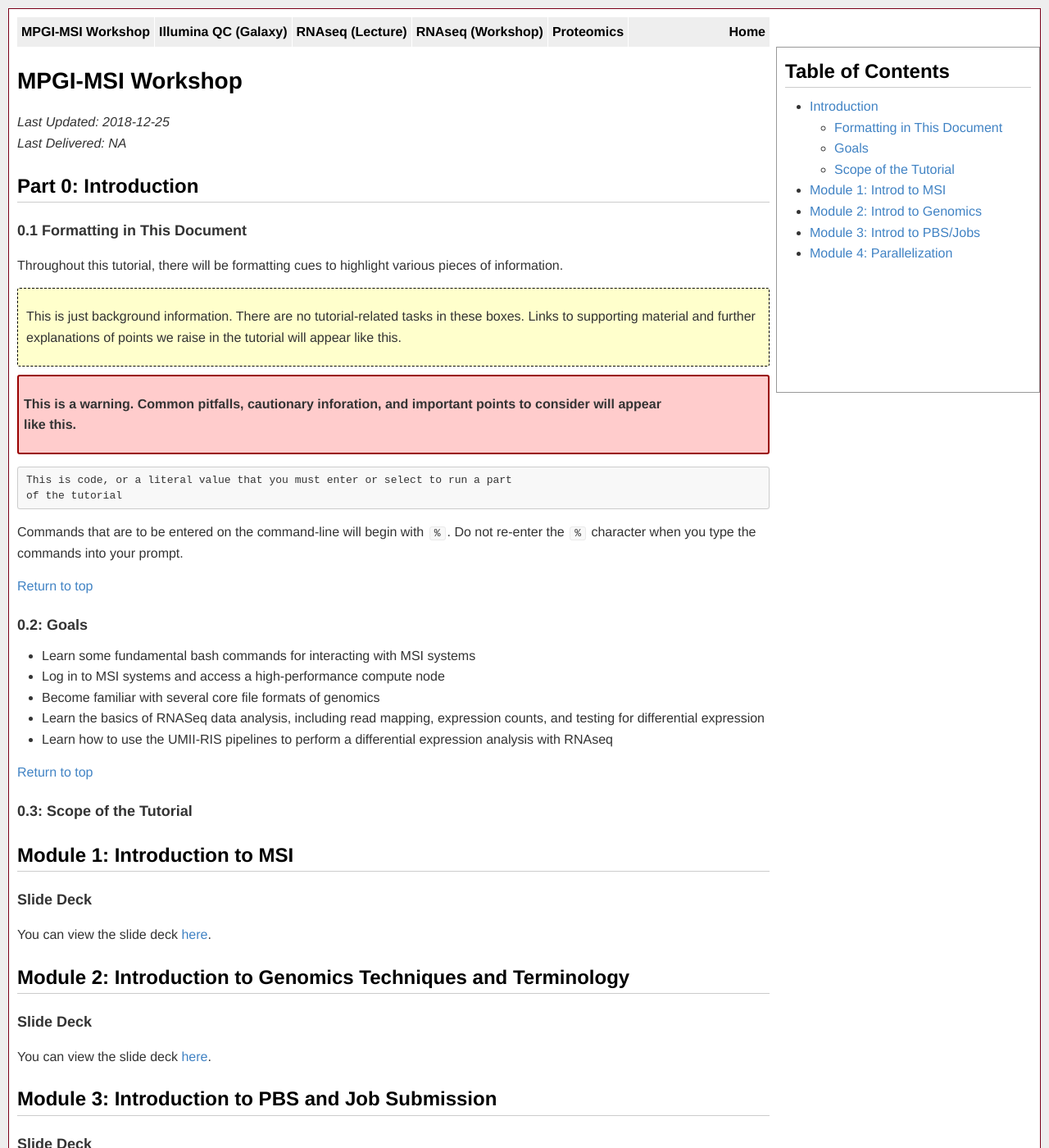
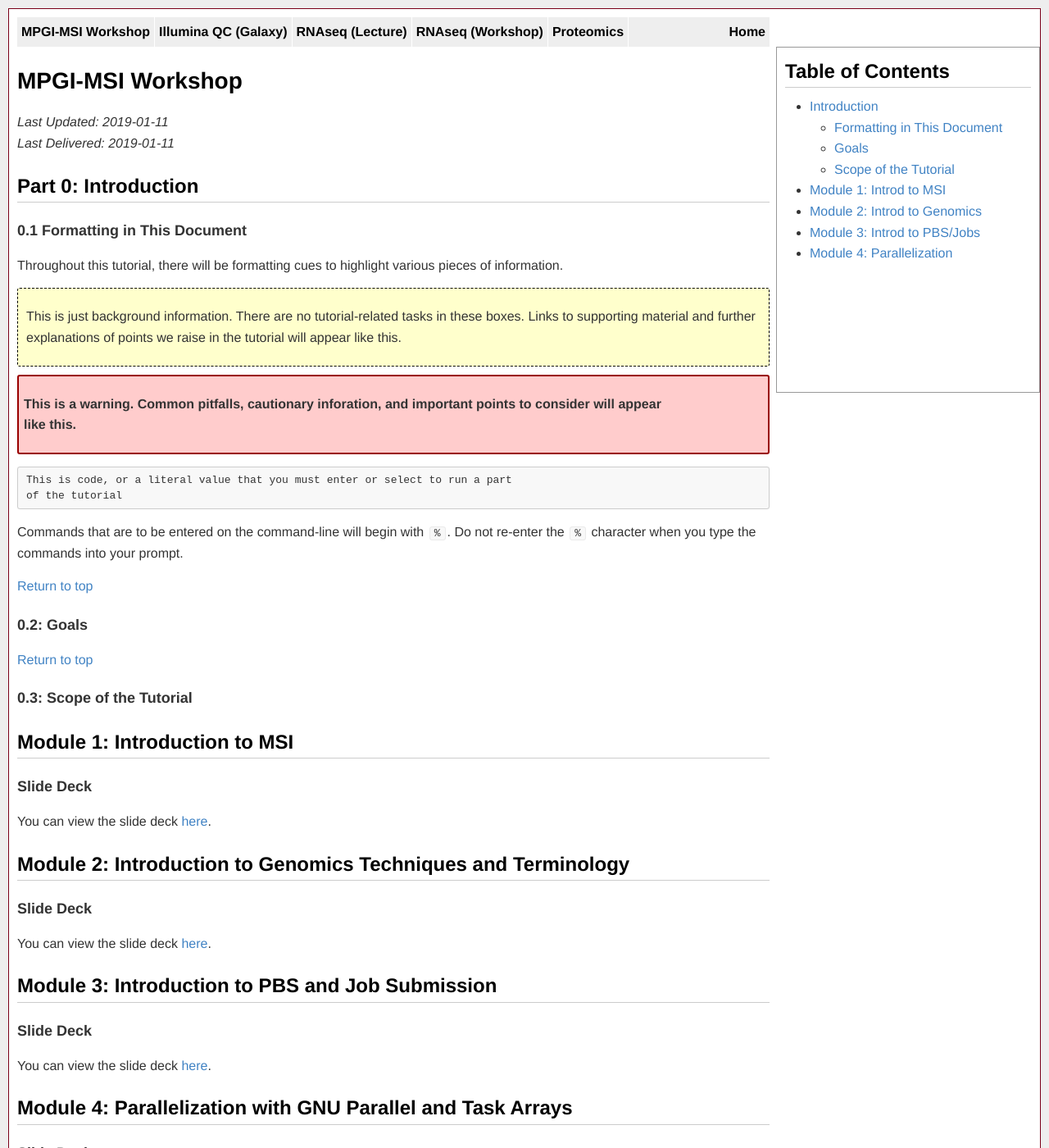
Before and after one commit to msi-ris/Tutorials, a Jekyll site: the page built from mpgi_msi.md, in a window 1280 px wide and 1400 px high. Shown: the whole window at 82% size. Built offline with Jekyll 4.4.1, drawn with Linux system fonts in a browser that asks for light colours; some of the changed text lies outside the part shown.

Commit message:
Update dates on MPGI

```diff
--- a/mpgi_msi.md
+++ b/mpgi_msi.md
@@ -3,8 +3,8 @@ layout: default
 title: MPGI-MSI Workshop
 permalink: /mpgi_msi/
 exclude: false
-updated: 2018-12-25
-delivered: NA
+updated: 2019-01-11
+delivered: 2019-01-11
 ---
 
 <div id="navdiv" markdown="1">
@@ -55,17 +55,9 @@ re-enter the `%` character when you type the commands into your prompt.
 
 [Return to top](#top)
 ### <a name="0.2"></a> 0.2: Goals
-- Learn some fundamental bash commands for interacting with MSI systems
-- Log in to MSI systems and access a high-performance compute node
-- Become familiar with several core file formats of genomics
-- Learn the basics of RNASeq data analysis, including read mapping, expression
-  counts, and testing for differential expression
-- Learn how to use the UMII-RIS pipelines to perform a differential expression
-  analysis with RNAseq
 
 [Return to top](#top)
 ### <a name="0.3"></a> 0.3: Scope of the Tutorial
-
 
 ## <a name="1"></a> Module 1: Introduction to MSI
 ### Slide Deck
```
Also changed, not shown: other parts of mpgi_msi.md (+1 -1 lines).
